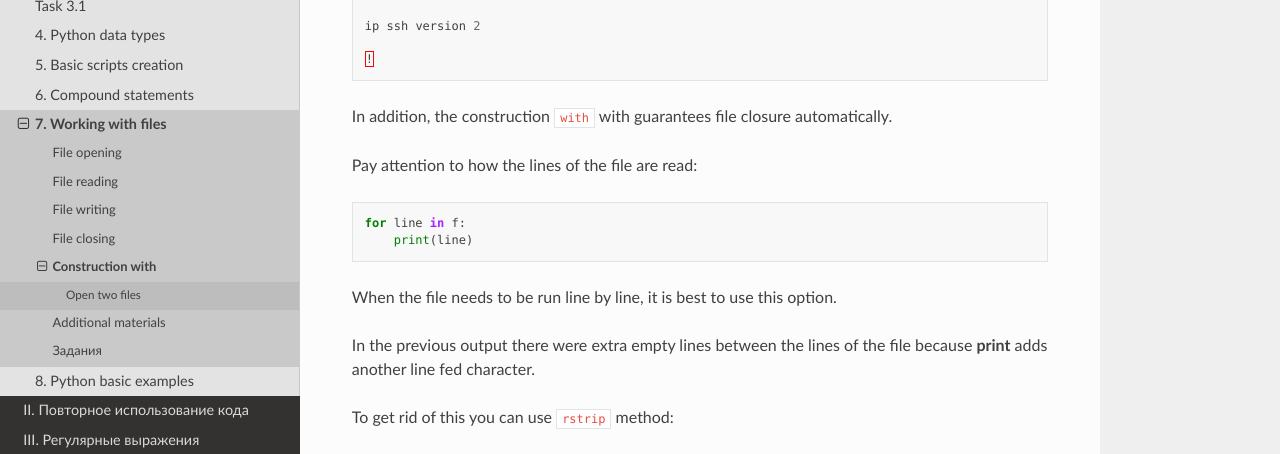
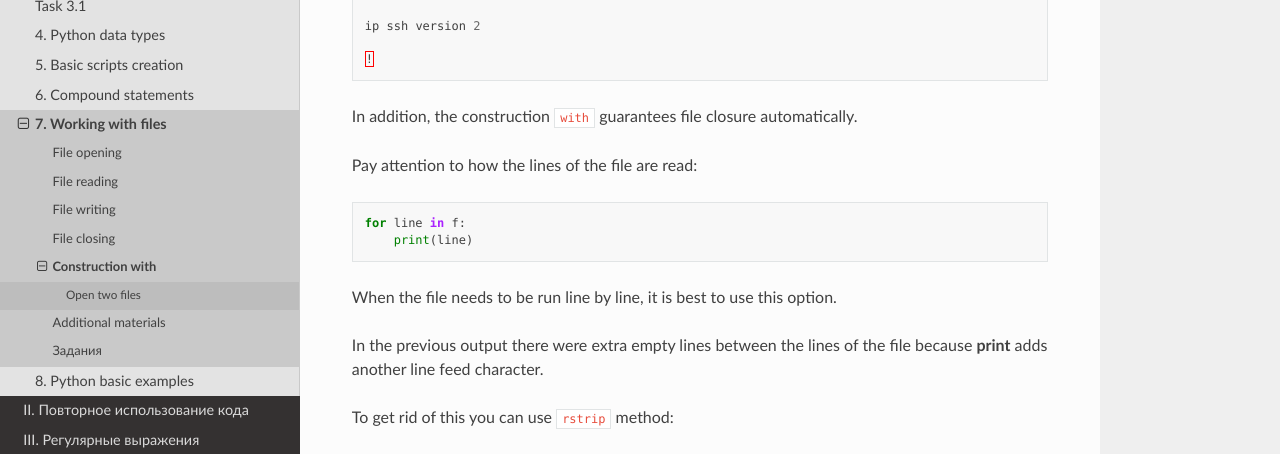
Before and after one commit to Aidar5/nattoeng, a Sphinx documentation site: the page built from docs/source/book/07_files/5_with.rst, in a window 1280 px wide and 900 px high, scrolled down 508 px. Shown: the part 151-605 px from the top of the window. Built offline with Sphinx 7.4.7 and the Read the Docs theme 2.0.0, drawn with Linux system fonts in a browser that asks for light colours; pages that are not in the unit, such as notebooks, are missing from menus.

Commit message:
Update 5_with.rst

```diff
--- a/docs/source/book/07_files/5_with.rst
+++ b/docs/source/book/07_files/5_with.rst
@@ -31,7 +31,7 @@ Python has a more convenient way of working with files than the ones used so far
 
     !
 
-In addition, the construction ``with`` with guarantees file closure automatically.
+In addition, the construction ``with`` guarantees file closure automatically.
 
 Pay attention to how the lines of the file are read:
 
@@ -42,7 +42,7 @@ Pay attention to how the lines of the file are read:
 
 When the file needs to be run line by line, it is best to use this option.
 
-In the previous output there were extra empty lines between the lines of the file because **print** adds another line fed character.
+In the previous output there were extra empty lines between the lines of the file because **print** adds another line feed character.
 
 To get rid of this you can use ``rstrip`` method:
 
```
